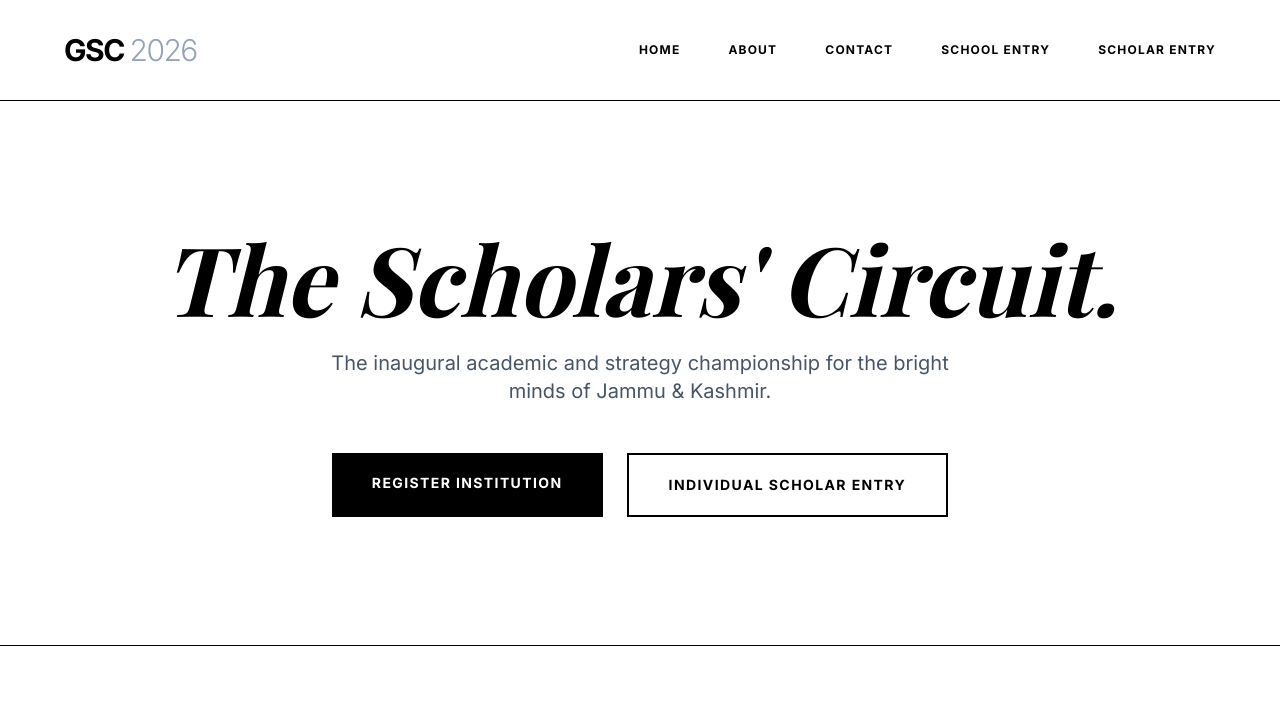
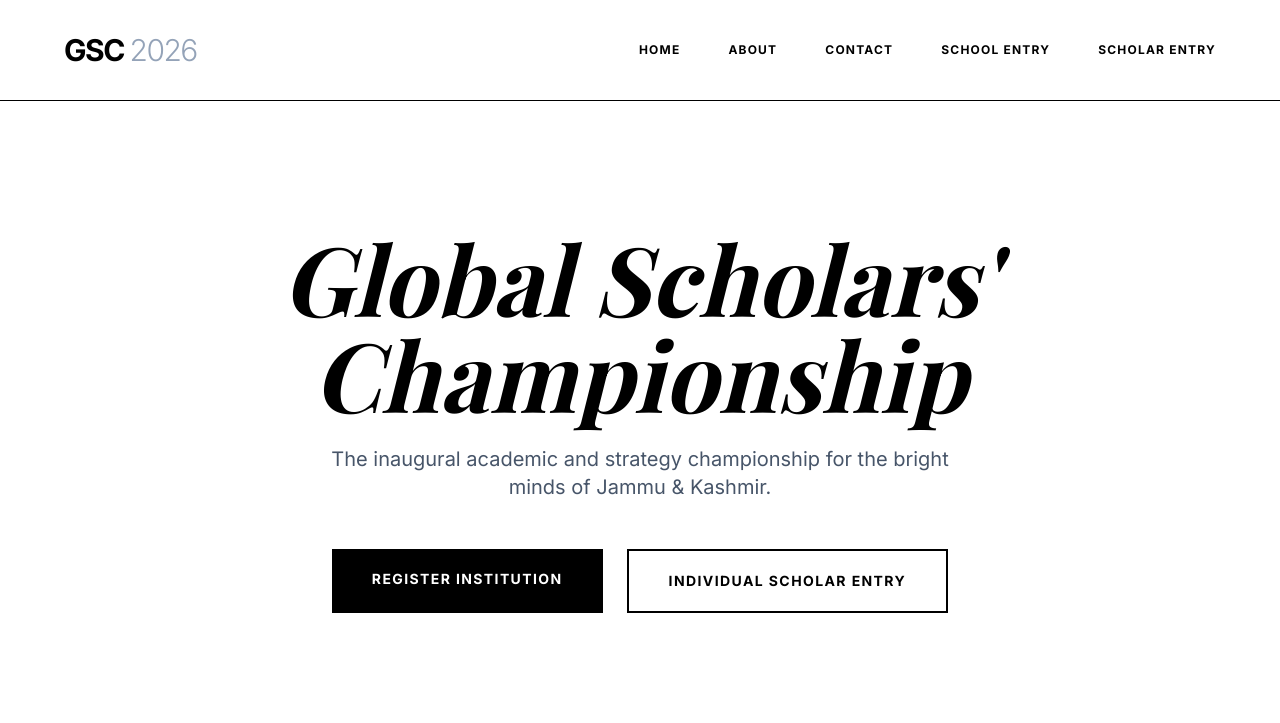
Before and after one commit to tafheemfarooq1310-hash/gsc-2026, a plain HTML site: page index.html in a window 1280 px wide. Shown: the top 723 px of the page. Drawn offline with nearby package versions, Linux system fonts and the light colour scheme.

Commit message:
Update index.html

```diff
--- a/index.html
+++ b/index.html
@@ -40,7 +40,7 @@
     </nav>
 
     <header class="py-32 px-6 md:px-16 text-center border-b border-black">
-      <h1 class="text-6xl md:text-8xl mb-6 italic">The Scholars' Circuit.</h1>
+      <h1 class="text-6xl md:text-8xl mb-6 italic">Global Scholars' Championship</h1>
       <p class="text-xl text-slate-600 mb-12 max-w-2xl mx-auto">
         The inaugural academic and strategy championship for the bright minds of
         Jammu & Kashmir.
```
